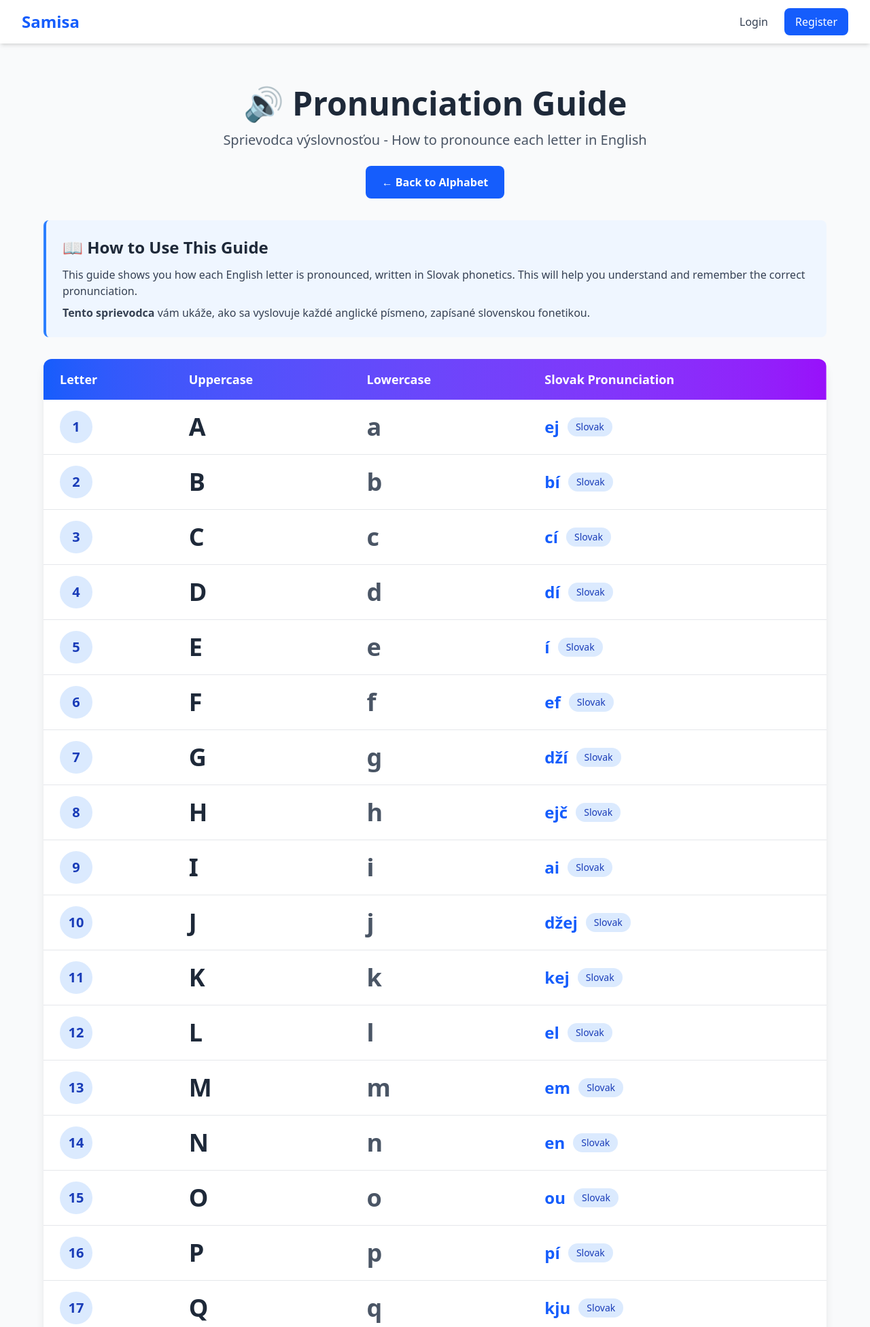
After one commit to oleksandr-code-p/Sami-Sa, a Django app: page /alphabet/pronunciation in a window 1280 px wide. The commit adds this page. Shown: the top 1952 px of the page at 68% size. Run offline with Django 5.2, Linux system fonts and the light colour scheme; style sheets or scripts are compiled from the project's sources; parts of the project's set-up code (start-up, migrations or seed data) failed here and were passed over.

Commit message:
modified alphabet

```diff
--- a/alphabet/models.py
+++ b/alphabet/models.py
@@ -11,12 +11,12 @@ class Letter(models.Model):
     name = models.CharField(max_length=1)
     uppercase = models.CharField(max_length=1)
     lowercase = models.CharField(max_length=1)
-    pronunciation = models.FileField(upload_to='letters/'blank=True, null=True)
+    pronunciation = models.FileField(upload_to='letters/', blank=True, null=True)
     category = models.CharField(max_length=10, choices = CATEGORY_CHOICES)
     pronunciation_in_slovak = models.CharField(max_length=10)
     order = models.IntegerField()
 
-    def str(self):
+    def __str__(self):
         return f"{self.uppercase}/{self.lowercase}"
 
     class Meta:
--- a/alphabet/urls.py
+++ b/alphabet/urls.py
@@ -1,9 +1,9 @@
 from django.urls import path
-from .views import
+from . import views
+app_name = 'alphabet'
+
 
 urlpatterns = [
-    path('alphabet/', views.alphabet_list, name='alphabet'),
-    path('', , name='pronunciation_alphabet'),
-    path('', , name=''),
-    path('', , name=''),
+    path('', views.alphabet_list, name='alphabet_list'),
+    path('pronunciation', views.alphabet_pronunciation, name='alphabet_pronunciation')
 ]
--- a/alphabet/views.py
+++ b/alphabet/views.py
@@ -1,40 +1,34 @@
+from django.shortcuts import render
 from .models import Letter
-from django.shortcuts import render, get_object_or_404
+from django.shortcuts import get_object_or_404
 from django.http import HttpResponse, Http404
 
-def alphabet(request):
-    uppercase = []
-    lowercase = []
-    i = 65
-    while i <= 90:
-        uppercase.append(chr(i))
-        i += 1
-    j = 97
-    while j <= 122:
-        lowercase.append(chr(j))
-        j += 1
-    context = {
-        'uppercase': uppercase,
-        'lowercase': lowercase,
-    }
-    return(request, context)
+def alphabet_list(request):
+    letters = Letter.objects.all()
+    vowels = letters.filter(category='vowel')
+    consonants = letters.filter(category='consonant')
 
 
-def letter_list(request):
-    letters = Letter.object.all()
-    vowels = letters.filter(category = 'vowel')
-    consonants = letters.filter(category = 'consonants')
     context = {
         'letters': letters,
         'vowels': vowels,
         'consonants': consonants,
     }
-    return render(request, "alphabet/list.html", context)
 
+    return render(request, 'alphabet/alphabet.html', context)
 
-def pronunciation_alphabet(request):
-    pronounciation_in_slovak = {"A": "ej", "B": "bí", "C": "cí", "D": "dí", "E": "í", "F": "ef", "G": "dží", "H": "ejč", "I": "ai", "J": "džej", "K": "kej", "L": "el", "M": "em", "N": "en", "O": "ou", "P": "pí", "Q": "kju", "R": "ar", "S": "es", "T": "tí", "U": "ju", "V": "ví", "W": "dabl ju", "X": "ex", "Y": "vaj", "Z": "zet/zí"}
-    context{
-        'pronounciation_in_slovak': pronounciation_in_slovak,
+def alphabet_pronunciation(request):
+    pronunciation_in_slovak = {
+        "A": "ej", "B": "bí", "C": "cí", "D": "dí", "E": "í",
+        "F": "ef", "G": "dží", "H": "ejč", "I": "ai", "J": "džej",
+        "K": "kej", "L": "el", "M": "em", "N": "en", "O": "ou",
+        "P": "pí", "Q": "kju", "R": "ar", "S": "es", "T": "tí",
+        "U": "ju", "V": "ví", "W": "dabl ju", "X": "ex", "Y": "vaj",
+        "Z": "zet/zí"
     }
-    return (request, context)
+
+    context = {
+        'pronunciation_in_slovak': pronunciation_in_slovak,
+    }
+
+    return render(request, 'alphabet/alphabet_pronunciation.html', context)
--- a/config/settings.py
+++ b/config/settings.py
@@ -40,7 +40,7 @@ INSTALLED_APPS = [
     'django.contrib.messages',
     'django.contrib.staticfiles',
 
-    'accounts',
+    'accounts', 'alphabet',
 ]
 
 
--- a/config/urls.py
+++ b/config/urls.py
@@ -23,4 +23,5 @@ urlpatterns = [
     path('admin/', admin.site.urls),
     path('accounts/', include('accounts.urls')),
     path('', TemplateView.as_view(template_name='home.html'), name='home'),
+    path('alphabet/', include('alphabet.urls')),
 ]
--- a/templates/alphabet/alphabet.html
+++ b/templates/alphabet/alphabet.html
@@ -14,7 +14,7 @@ Alphabet - Samisa
   </p>
 
   <div class="grid grid-cols-2 md:grid-cols-6 gap-6 mt-12">
-    {% for letter in letters %}
+    {% for letter in Letter %}
     <div class="bg-white rounded-lg shadow-md p-6 hover:shadow-lg transition">
       <div class="text-4xl mb-4">
         {{ letter.uppercase }}/{{ letter.lowercase }}
--- /dev/null
+++ b/templates/alphabet/alphabet_pronunciation.html
@@ -0,0 +1,74 @@
+{% extends 'base.html' %}
+{% block title %}
+Pronunciation Guide - Samisa
+{% endblock %}
+{% block content %}
+<div class="max-w-6xl mx-auto">
+  <!-- Header -->
+  <div class="text-center py-8">
+    <h1 class="text-5xl font-bold text-gray-800 mb-4">
+      🔊 Pronunciation Guide
+    </h1>
+    <p class="text-xl text-gray-600 mb-6">
+      Sprievodca výslovnosťou - How to pronounce each letter in English
+    </p>
+    <a href="{% url 'alphabet:alphabet_list' %}"
+       class="inline-block px-6 py-3 bg-blue-600 text-white rounded-lg hover:bg-blue-700 transition font-semibold">
+      ← Back to Alphabet
+    </a>
+  </div>
+
+  <!-- Introduction -->
+  <div class="bg-blue-50 border-l-4 border-blue-500 rounded-lg p-6 mb-8">
+    <h2 class="text-2xl font-bold text-gray-800 mb-3">
+      📖 How to Use This Guide
+    </h2>
+    <p class="text-gray-700 mb-2">
+      This guide shows you how each English letter is pronounced, written in Slovak phonetics.
+      This will help you understand and remember the correct pronunciation.
+    </p>
+    <p class="text-gray-700">
+      <strong>Tento sprievodca</strong> vám ukáže, ako sa vyslovuje každé anglické písmeno,
+      zapísané slovenskou fonetikou.
+    </p>
+  </div>
+
+  <!-- Pronunciation Table -->
+  <div class="bg-white rounded-xl shadow-lg overflow-hidden mb-8">
+    <table class="w-full">
+      <thead class="bg-gradient-to-r from-blue-600 to-purple-600 text-white">
+        <tr>
+          <th class="px-6 py-4 text-left text-lg font-bold">Letter</th>
+          <th class="px-6 py-4 text-left text-lg font-bold">Uppercase</th>
+          <th class="px-6 py-4 text-left text-lg font-bold">Lowercase</th>
+          <th class="px-6 py-4 text-left text-lg font-bold">Slovak Pronunciation</th>
+        </tr>
+      </thead>
+      <tbody class="divide-y divide-gray-200">
+        {% for letter, pronunciation in pronunciation_in_slovak.items %}
+        <tr class="hover:bg-gray-50 transition">
+          <td class="px-6 py-4">
+            <span class="inline-flex items-center justify-center w-12 h-12 bg-blue-100 text-blue-800 rounded-full font-bold text-xl">
+              {{ forloop.counter }}
+            </span>
+          </td>
+          <td class="px-6 py-4">
+            <span class="text-4xl font-bold text-gray-800">{{ letter }}</span>
+          </td>
+          <td class="px-6 py-4">
+            <span class="text-4xl font-bold text-gray-600">{{ letter|lower }}</span>
+          </td>
+          <td class="px-6 py-4">
+            <div class="flex items-center gap-3">
+              <span class="text-2xl font-semibold text-blue-600">{{ pronunciation }}</span>
+              <span class="px-3 py-1 bg-blue-100 text-blue-800 rounded-full text-sm font-medium">
+                Slovak
+              </span>
+            </div>
+          </td>
+        </tr>
+        {% endfor %}
+      </tbody>
+    </table>
+  </div>
+{% endblock %}
--- a/templates/home.html
+++ b/templates/home.html
@@ -30,7 +30,7 @@ Home - Samisa
     </div>
     <div class="bg-white rounded-lg shadow-md p-6 hover:shadow-lg transition">
           <a
-        href="{% url 'alphabet' %}">
+        href="{% url 'alphabet:alphabet_list' %}">
       <div class="text-4xl mb-4">🔤</div>
     <h3 class="text-xl font-bold text-gray-800 mb-2">Alphabet</h3>
       <p class="text-gray-600">Learn alphabet</p>
```
Also changed, not shown: alphabet/admin.py (+22 -0 lines), templates/alphabet.html (deleted, +0 -34 lines).
